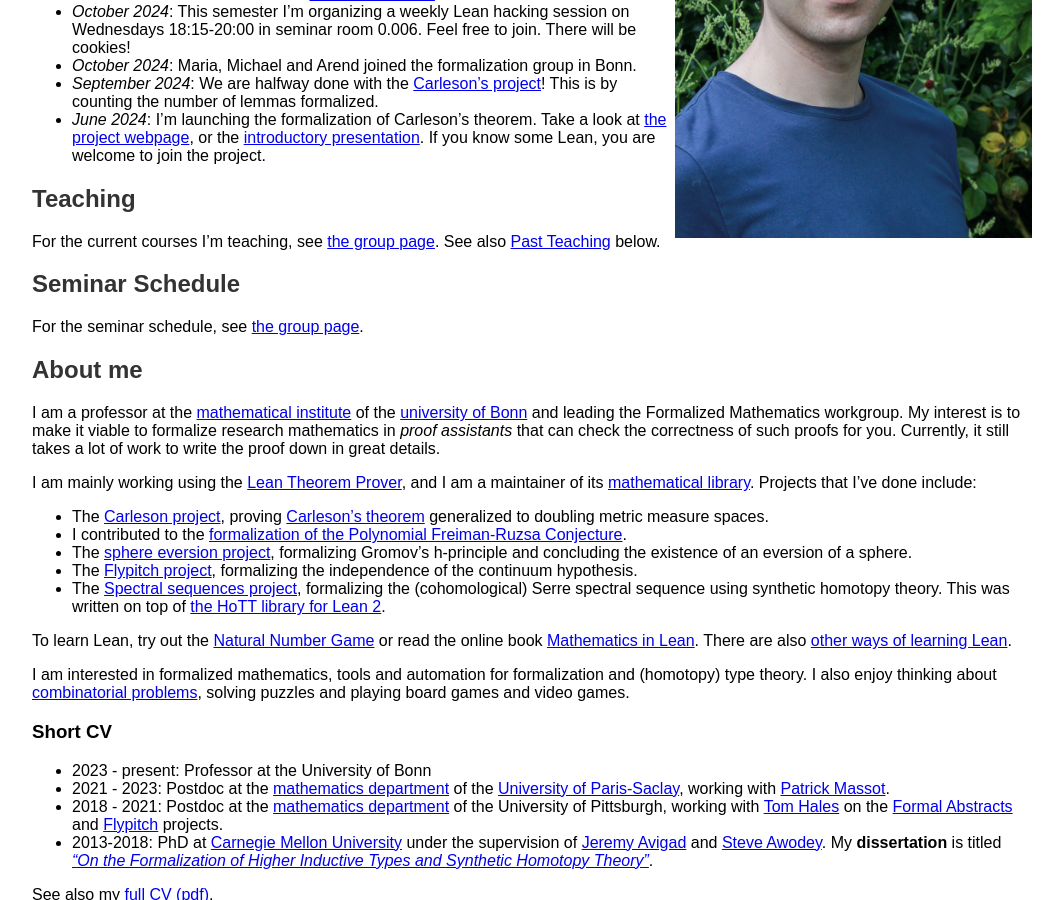
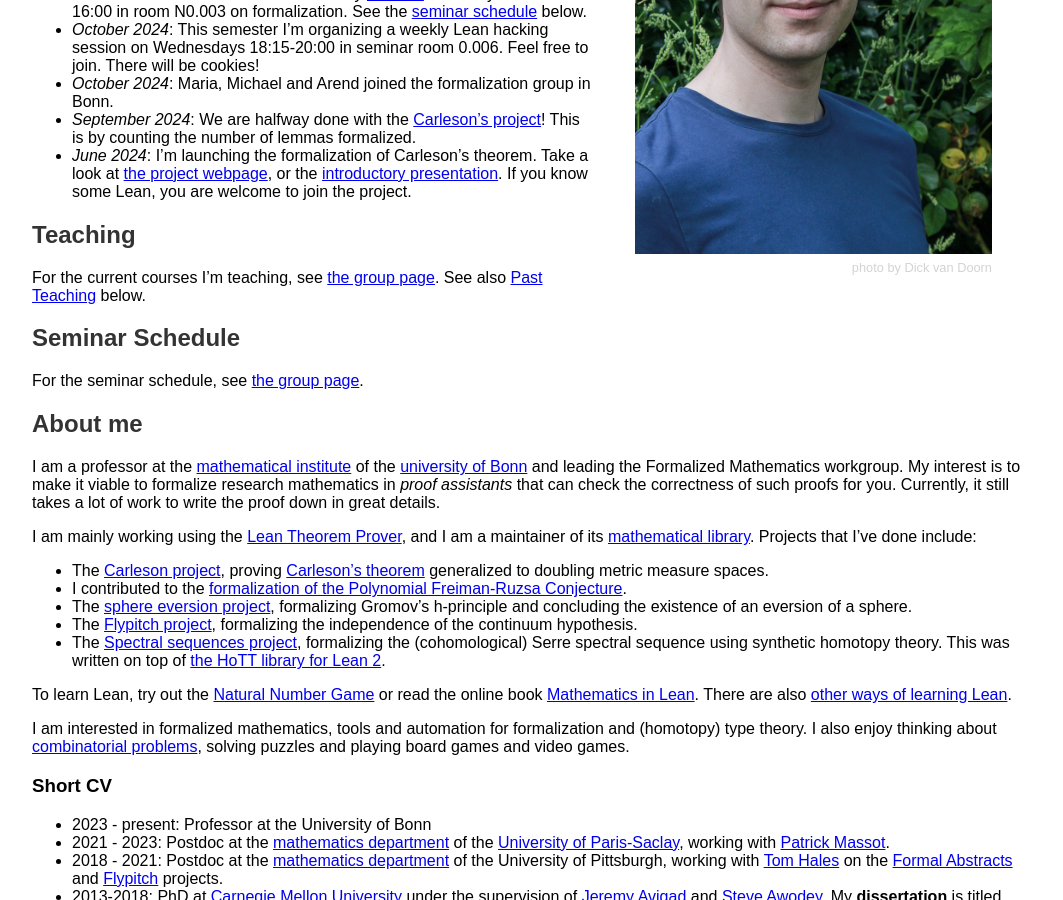
Before and after one commit to fpvandoorn/fpvandoorn.github.io, a Jekyll site: the page built from index.md, in a window 1280 px wide and 900 px high, scrolled down 319 px. Shown: the whole window, without its empty margins (108-1171 px from the left). Built offline with Jekyll 4.4.1, drawn with Linux system fonts in a browser that asks for light colours; our own code applies the rules of GitHub Pages for plain Markdown files.

Commit message:
add photo credit

```diff
--- a/index.md
+++ b/index.md
@@ -1,4 +1,7 @@
-<img style="float: right;" src="files/Floris.jpg" alt="Floris van Doorn" width="357" align="right">
+<figure style="float: right; text-align: right;">
+  <img src="files/Floris.jpg" alt="Floris van Doorn" width="357">
+  <figcaption><span style="font-size: 0.8rem; color:lightgray">photo by Dick van Doorn</span></figcaption>
+</figure>
 
 # Floris van Doorn
 
```
